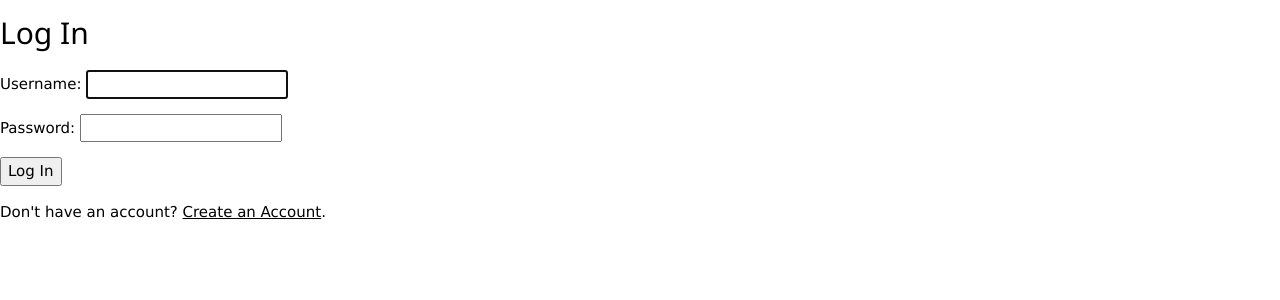
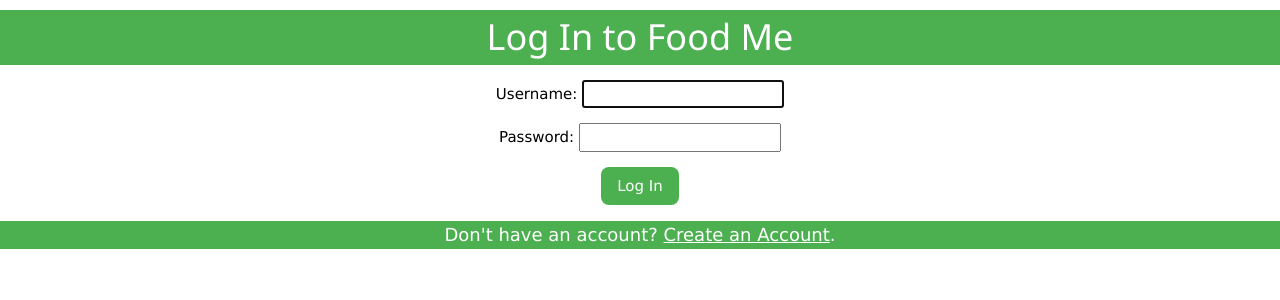
Before and after one commit to 42-allison-k/Food_Me_Wow_Project, a Django app: page /login/ in a window 1280 px wide. Shown: the top 300 px of the page. Run offline with Django 4.2, Linux system fonts and the light colour scheme.

Commit message:
added stlying to login pages

```diff
--- a/Food_me/food_review/templates/registration/login.html
+++ b/Food_me/food_review/templates/registration/login.html
@@ -1,13 +1,14 @@
 {% extends 'base.html' %}
 
-{% block title %}Login{% endblock %}
+{% block title %}Food Me{% endblock %}
 
 {% block content %}
-<h2>Log In</h2>
-<form method="post">
+<h1 class="w3-container w3-green w3-center">Log In to Food Me</h1>
+<form class="w3-center" method="post">
   {% csrf_token %}
   {{ form.as_p }}
-  <button type="submit">Log In</button>
+  <button class=" w3-btn w3-green w3-round-large" type="submit">Log In</button>
 </form>
-<p>Don't have an account? <a href="/register">Create an Account</a>.</p>
+<p class="w3-panel w3-green w3-center"
+style="font-size:large">Don't have an account? <a href="/register">Create an Account</a>.</p>
 {% endblock %}
--- a/Food_me/food_review/templates/registration/register.html
+++ b/Food_me/food_review/templates/registration/register.html
@@ -3,10 +3,10 @@
 {% block title %}Sign Up{% endblock %}
 
 {% block content %}
-  <h2>Sign up</h2>
+  <h2 class="w3-container w3-green w3-center">Create a Food Me account</h2>
   <form method="post">
     {% csrf_token %}
     {{ form.as_p }}
-    <button type="submit">Sign Up</button>
+    <button class="w3-block w3-green w3-xlarge" type="submit">Sign Up</button>
   </form>
 {% endblock %}
```
Also changed, not shown: Food_me/food_review/templates/index.html (+9 -5 lines), Food_me/food_review/templates/registration/base.html (added, +23 -0 lines).
